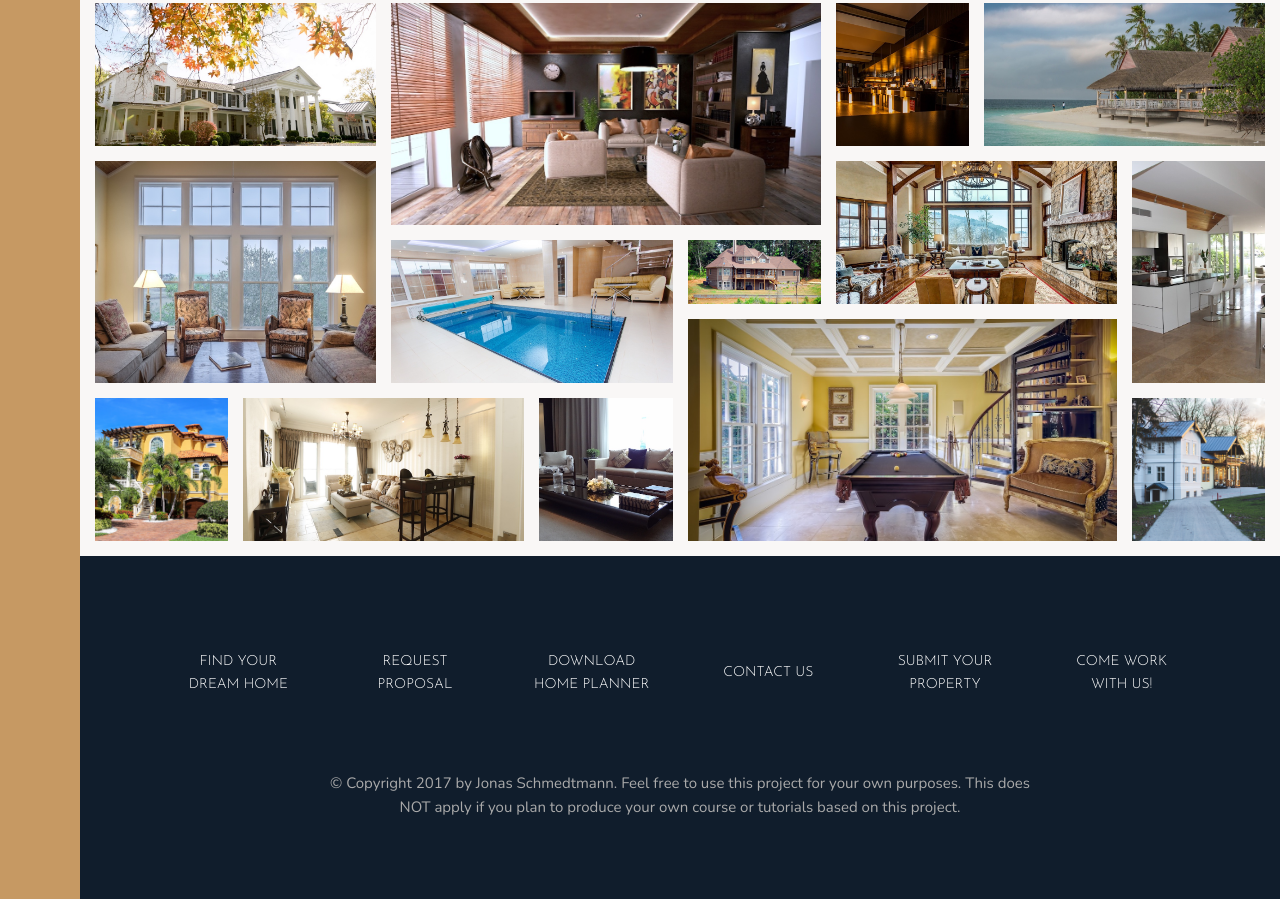
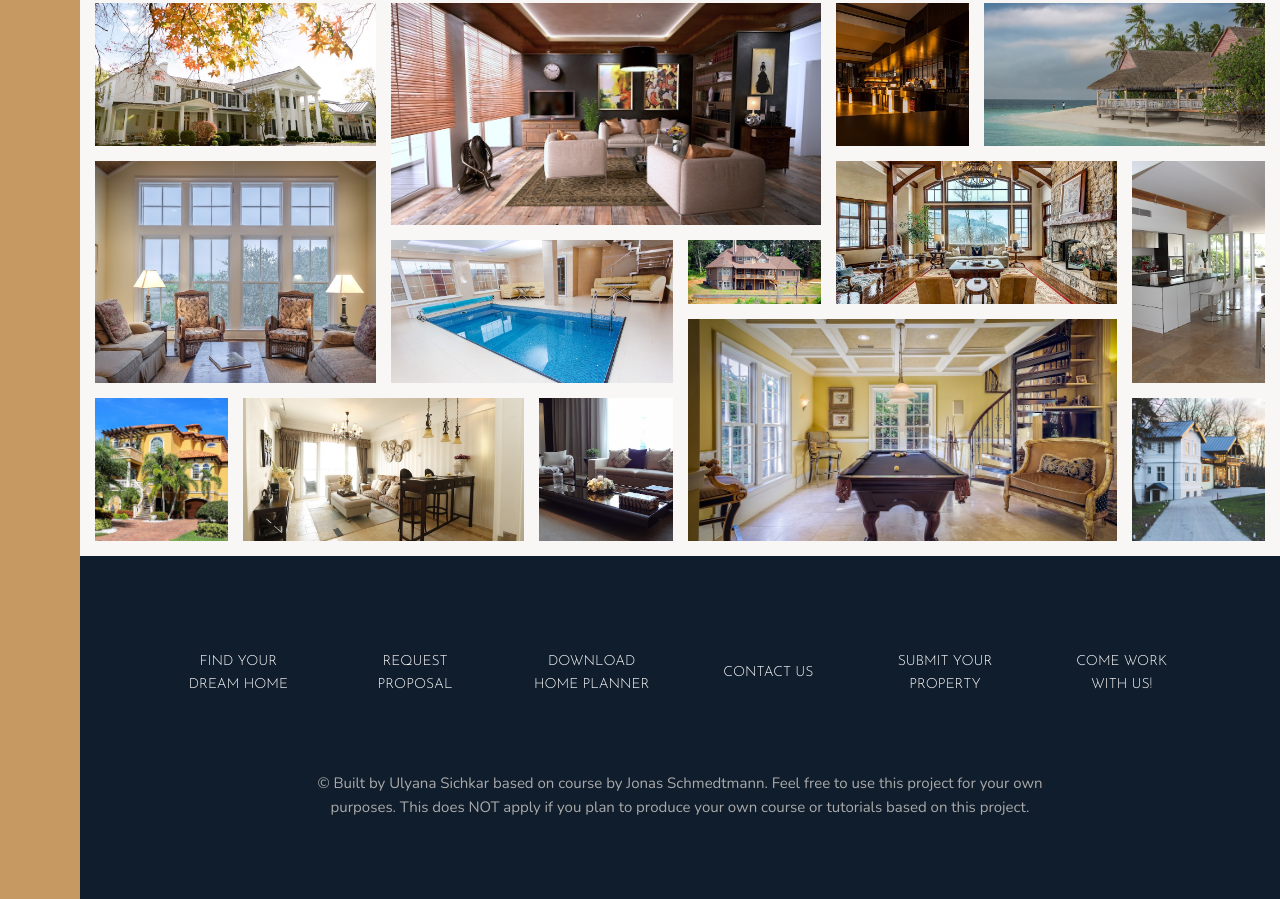
Before and after one commit to ulyavrubel/advanced-css-nexter, a website: page index.html in a window 1280 px wide. Shown: the part 3084-3983 px from the top of the page. Drawn offline with nearby package versions, Linux system fonts and the light colour scheme.

Commit message:
update copy

```diff
--- a/index.html
+++ b/index.html
@@ -425,7 +425,7 @@
         </li>
     </ul>
     <p class="copyright">
-        &copy; Copyright 2017 by Jonas Schmedtmann. Feel free to use this project for your own purposes. This does NOT apply if you plan to produce your own course or tutorials based on this project.
+        &copy; Built by Ulyana Sichkar based on course by Jonas Schmedtmann. Feel free to use this project for your own purposes. This does NOT apply if you plan to produce your own course or tutorials based on this project.
     </p>
     </footer>
   </body>
```
